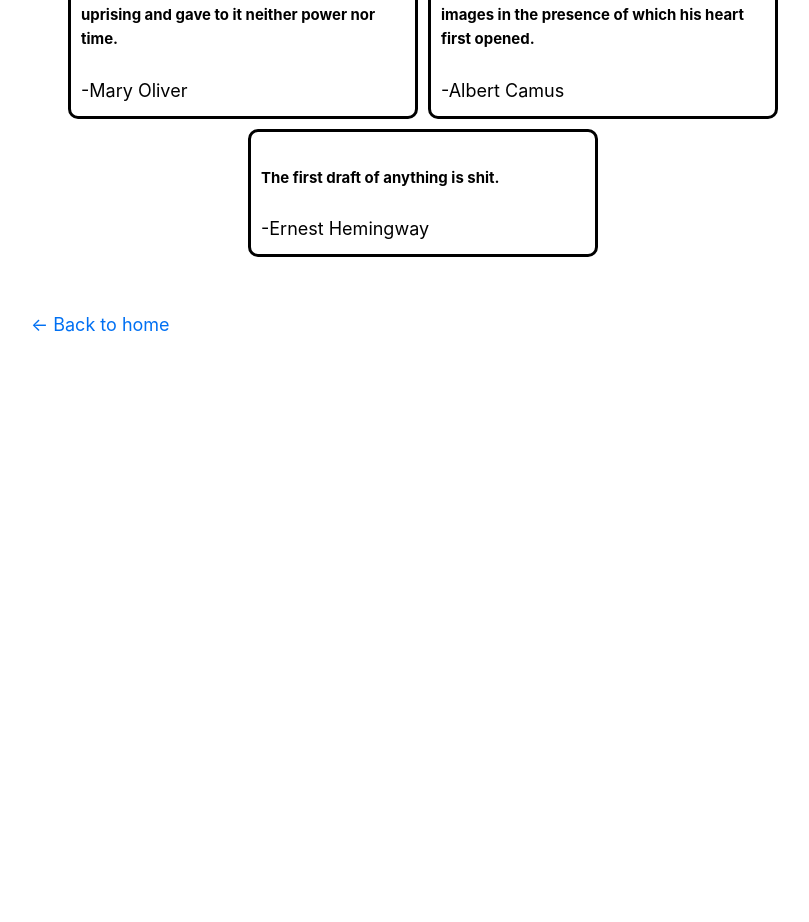
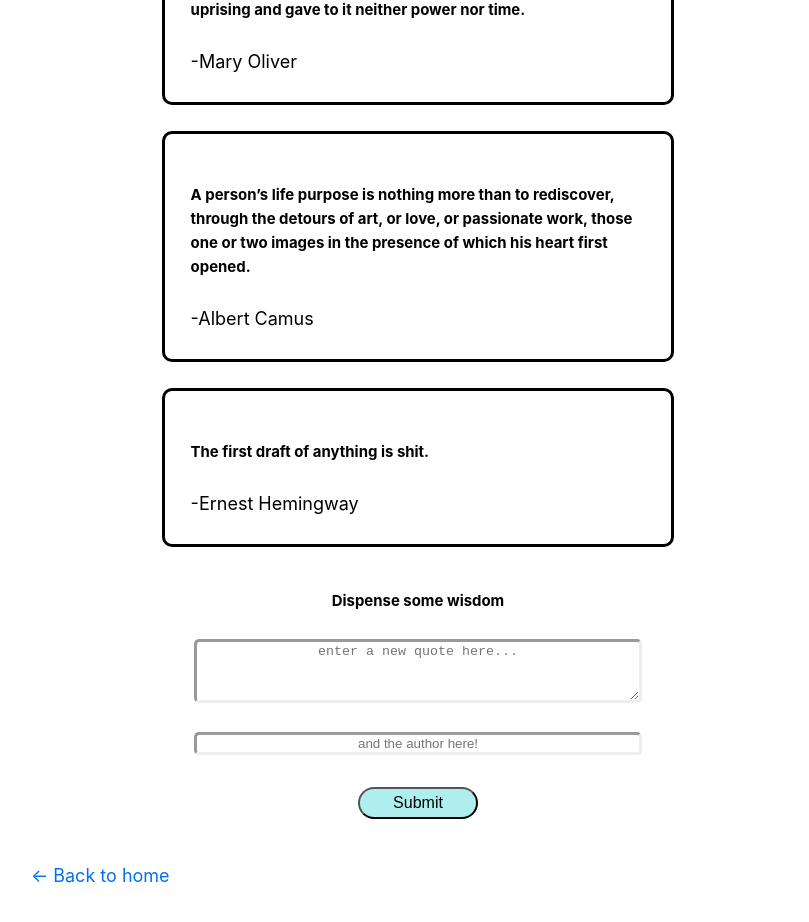
Before and after one commit to byronicone/byron-home, a Next.js app: page /quotes in a window 1280 px wide. Shown: the part 360-1282 px from the top of the page, without its empty margins (222-1031 px from the left). Before the commit the page ends 808 px from the top, so only its background shows below. Built offline with nearby package versions, Linux system fonts and the light colour scheme.

Commit message:
Basic UI for quote entry and display

```diff
--- a/components/QuoteCard.js
+++ b/components/QuoteCard.js
@@ -2,7 +2,7 @@ import React from "react";
 
 const QuoteCard = ({ id, text, author }) => {
   return (
-    <div key={id} className="border-card width-350 mt-2 ml-2 padded">
+    <div key={id} className="quote-card">
       <h5>{text}</h5>-{author}
     </div>
   );
--- a/pages/quotes.js
+++ b/pages/quotes.js
@@ -1,26 +1,78 @@
-import React from "react";
+import React, { useState } from "react";
 import Layout from "../components/layout";
 import Head from "next/head";
 import QuoteCard from "../components/QuoteCard";
-import quotes from "../data/sample-quotes.json";
+import sampleQuotes from "../data/sample-quotes.json";
 
-const renderQuotes = () => {
+const renderQuotes = (quotes) => {
   return (
     <section className="d-flex flex-wrap justify-content-center">
-      {quotes.data.map(({ id, text, author }) => (
+      {quotes.map(({ id, text, author }) => (
         <QuoteCard id={id} text={text} author={author} />
       ))}
     </section>
   );
 };
 
+const defaultQuoteInputData = {
+  quoteText: "",
+  quoteAuthor: "",
+};
+
 const Quotes = () => {
+  const [quoteInputData, setQuoteInputData] = useState(defaultQuoteInputData);
+  const [quotes, setQuotes] = useState(sampleQuotes.data);
+
+  //TODO use onEffect to get initial quotes from the database
+
+  const handleFormChange = ({ target }) => {
+    setQuoteInputData({ ...quoteInputData, [target.name]: target.value });
+  };
+
+  const handleSubmit = (e) => {
+    e.preventDefault();
+
+    const failedValidations = Object.values(quoteInputData).filter(
+      (v) => !v || v.length === 0
+    );
+    if (failedValidations.length > 0) return;
+
+    const newQuote = {
+      id: Date.now().toLocaleString(),
+      text: quoteInputData.quoteText,
+      author: quoteInputData.quoteAuthor,
+    };
+
+    //TODO store the quotes in the DB
+    setQuotes([...quotes, newQuote]);
+
+    setQuoteInputData(defaultQuoteInputData);
+  };
+
   return (
     <Layout>
       <Head>
         <title>Cool Quotes</title>
       </Head>
-      {renderQuotes()}
+      {renderQuotes(quotes)}
+      <section className="form-box">
+        <h5>Dispense some wisdom</h5>
+        <form onSubmit={handleSubmit}>
+          <textarea
+            name="quoteText"
+            value={quoteInputData.quoteText}
+            onChange={handleFormChange}
+            placeholder="enter a new quote here..."
+          />
+          <input
+            name="quoteAuthor"
+            value={quoteInputData.quoteAuthor}
+            onChange={handleFormChange}
+            placeholder="and the author here!"
+          />
+          <button type="submit">Submit</button>
+        </form>
+      </section>
     </Layout>
   );
 };
--- a/styles/global.css
+++ b/styles/global.css
@@ -26,3 +26,60 @@ img {
   max-width: 100%;
   display: block;
 }
+
+main {
+  display: flex;
+  flex-direction: column;
+}
+
+.form-box {
+  display: flex;
+  flex-direction: column;
+  align-self: center;
+  align-items: center;
+  justify-content: center;
+  width: 60%;
+  height: 25vh;
+  text-align: center;
+  margin: 5vh 1vh 1vh 1vh;
+  padding: 1vh;
+}
+
+.form-box textarea,
+input {
+  border-style: inset;
+  border-color: inherit;
+  border-width: 3px;
+  border-radius: 5px;
+  width: 100%;
+  text-align: center;
+  margin: 0 0 2vh 0;
+}
+
+.form-box textarea {
+  height: 8vh;
+}
+
+.form-box button {
+  cursor: pointer;
+  width: 15vh;
+  background-color: paleturquoise;
+  border-radius: 100px;
+  font-size: 16px;
+  padding: 5px;
+  margin: 2vh;
+}
+
+.form-box button:hover {
+  background-color: palegreen;
+  transition: 1s background ease;
+}
+
+.quote-card {
+  border-style: solid;
+  border-radius: 10px;
+  width: 40vw;
+  justify-content: space-between;
+  margin: 1vw;
+  padding: 2vw;
+}
--- a/styles/utility.css
+++ b/styles/utility.css
@@ -204,11 +204,6 @@
   font-size: 1.2rem;
   line-height: 1.5;
 }
-.border-card {
-  border-style: solid;
-  border-radius: 10px;
-  justify-content: space-between;
-}
 .border-circle {
   border-radius: 9999px;
 }
```
